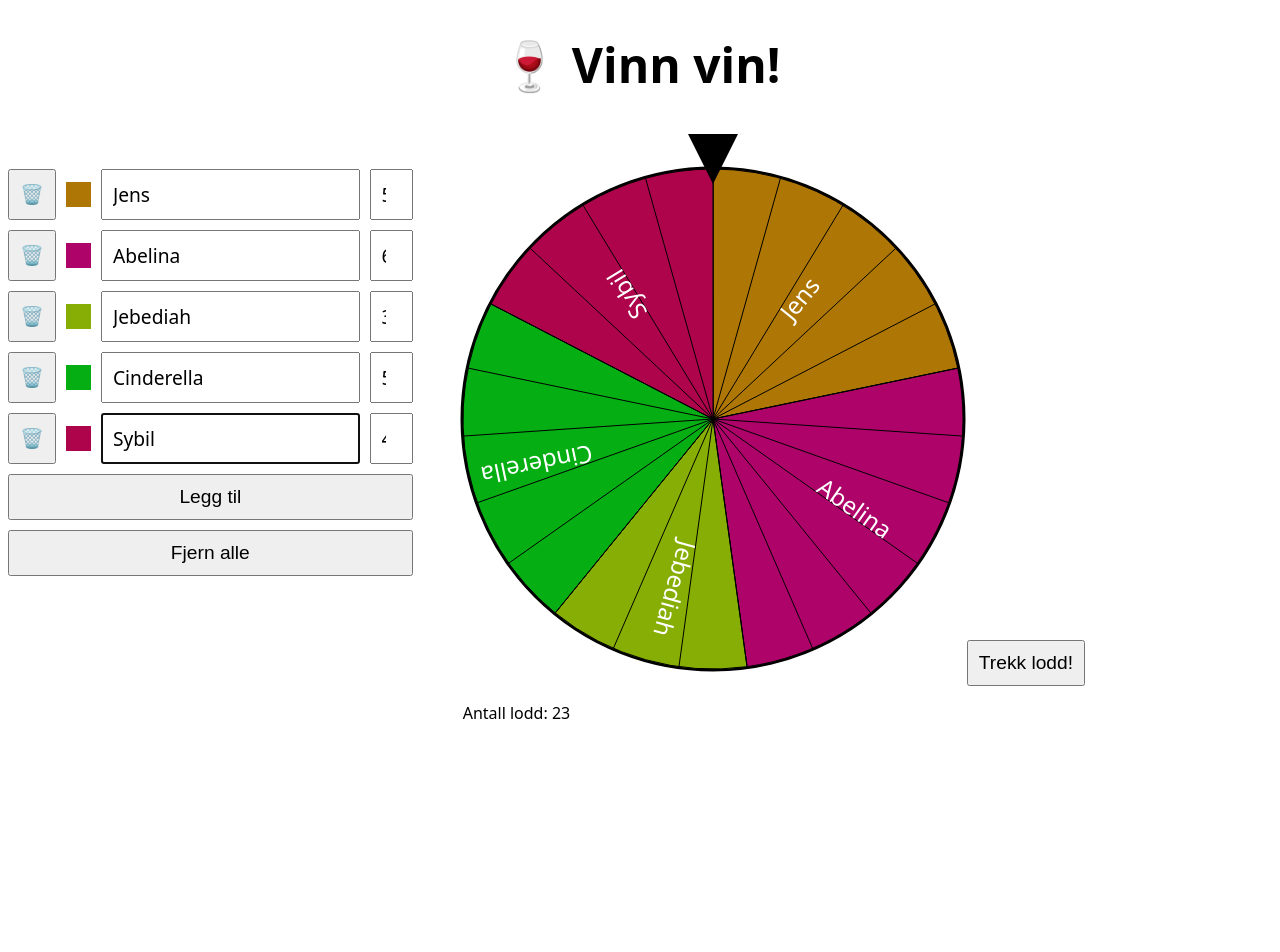
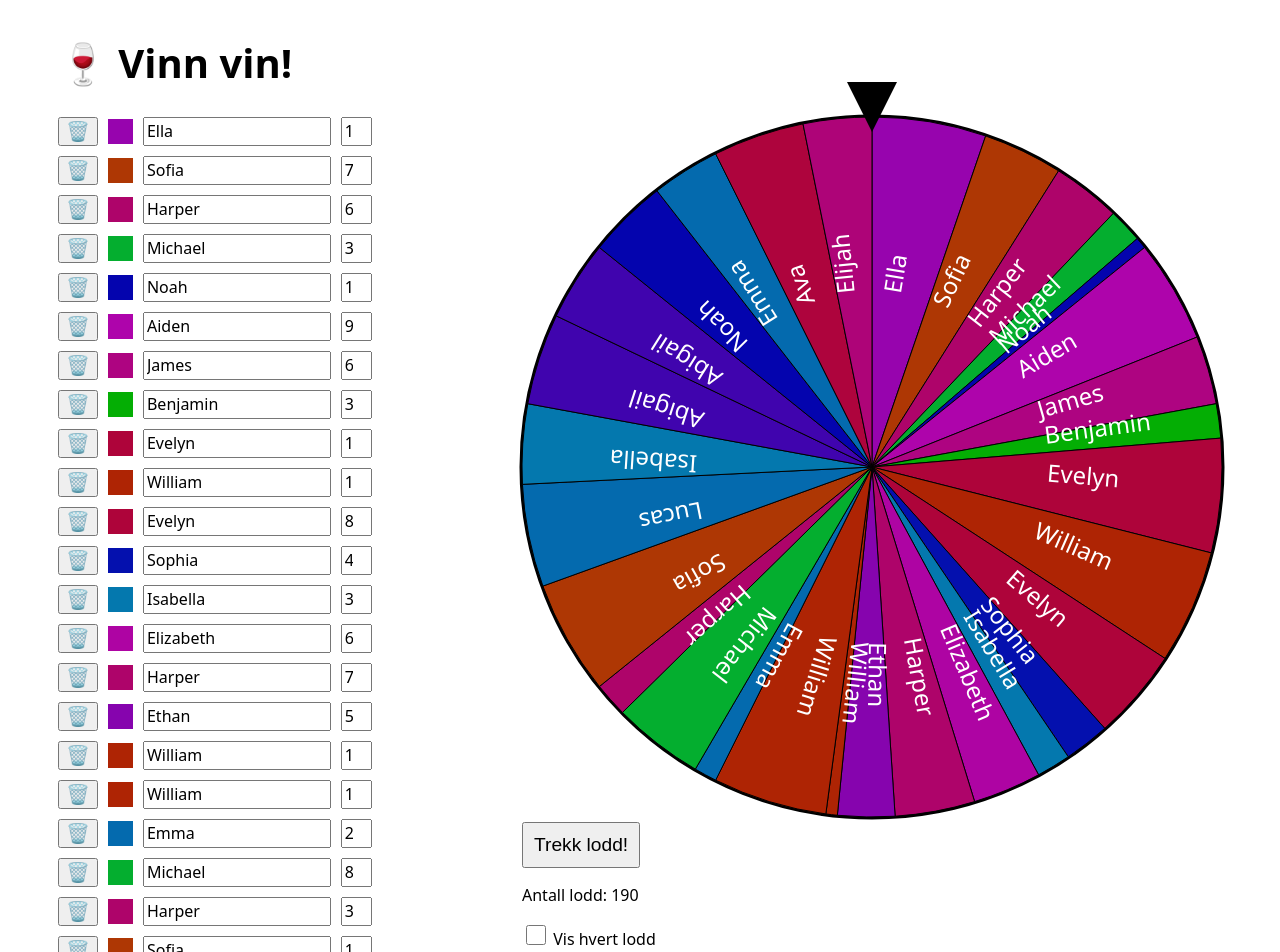
Before and after one commit to OleSkaar/vinn-vin, a SvelteKit app: page / in a window 1280 px wide. Shown: the top 952 px of the page. Before the commit the page ends 800 px from the top, so only its background shows below. Built offline with nearby package versions, Linux system fonts and the light colour scheme.

Commit message:
Functionality to toggle ticket lines, make styling compact

```diff
--- a/src/components/Participants.svelte
+++ b/src/components/Participants.svelte
@@ -110,8 +110,7 @@
 
 	input {
 		width: 100%;
-		padding: 10px;
-		font-size: 1.2em;
+		font-size: 1em;
 		font-family: system-ui;
 	}
 
@@ -127,7 +126,6 @@
 
 	button {
 		font-size: 1.2em;
-		padding: 10px;
 		cursor: pointer;
 	}
 </style>
--- a/src/components/Sector.svelte
+++ b/src/components/Sector.svelte
@@ -6,18 +6,23 @@
 	export let sector: SectorData;
 	export let radius: number;
 	export let isOnlySector: boolean;
+	export let ticketLines: boolean;
 
 	$: svgData = getSectorSvgData(sector, radius);
 	$: fill = getColorHashFromString(sector.participant.name);
 </script>
 
-<path d={svgData.sectorPath} {fill} class="sector" class:stroke="{!isOnlySector}" />
+<path d={svgData.sectorPath} {fill} class="sector" class:stroke={!isOnlySector} />
 <path d={svgData.centerPath} id={`participant-${sector.participant.id}`} />
-{#each svgData.ticketPaths as ticketPath}
-	<path d={ticketPath} class="stroke" />
-{/each}
+{#if ticketLines}
+	{#each svgData.ticketPaths as ticketPath}
+		<path d={ticketPath} class="stroke" />
+	{/each}
+{/if}
 <text>
-	<textPath href={`#participant-${sector.participant.id}`} startOffset="50%">{sector.participant.name}</textPath>
+	<textPath href={`#participant-${sector.participant.id}`} startOffset="50%"
+		>{sector.participant.name}</textPath
+	>
 </text>
 
 <style>
--- a/src/components/WheelOfFortune.svelte
+++ b/src/components/WheelOfFortune.svelte
@@ -6,6 +6,8 @@
 	import { drawTicket } from '../utils/drawTicket';
 
 	export let diameter: number;
+
+	let ticketLines = false;
 
 	$: radius = diameter / 2;
 
@@ -66,7 +68,7 @@
 			<circle r={radius} cx={0} cy={0} stroke-width="5" />
 			<g class="sectors" style={`transform: rotate(${rotation}deg)`}>
 				{#each sectors as sector (sector.participant.id)}
-					<Sector {sector} {radius} isOnlySector={sectors.length === 1} />
+					<Sector {sector} {radius} {ticketLines} isOnlySector={sectors.length === 1} />
 				{/each}
 			</g>
 		</g>
@@ -82,6 +84,8 @@
 		<p>{winner}</p>
 	{/if}
 	<p>Antall lodd: {totalTickets}</p>
+	<input type="checkbox" name="Ticket lines" bind:checked={ticketLines} />
+	<label for="Ticket lines">Vis hvert lodd</label>
 </div>
 
 <style>
@@ -100,6 +104,11 @@
 		cursor: pointer;
 	}
 
+	input {
+		width: 20px;
+		height: 20px;
+	}
+
 	.sectors {
 		transition: transform 1s ease;
 	}
--- a/src/routes/+page.svelte
+++ b/src/routes/+page.svelte
@@ -2,7 +2,7 @@
 	import WheelOfFortune from '../components/WheelOfFortune.svelte';
 	import Participants from '../components/Participants.svelte';
 
-	const diameter = 500;
+	const diameter = 700;
 </script>
 
 <svelte:head>
@@ -27,17 +27,17 @@
 	main {
 		font-family: system-ui;
 		margin: 0 auto;
+		padding: 0 50px;
 	}
 
 	h1 {
-		text-align: center;
-		font-size: 3em;
-		margin-bottom: 1.5em;
+		display: inline-block;
+		font-size: 2.5em;
 	}
 
 	.container {
 		display: grid;
 		grid-template-columns: 1fr 2fr;
-		gap: 50px;
+		gap: 150px;
 	}
 </style>
--- a/src/stores/participants.ts
+++ b/src/stores/participants.ts
@@ -4,28 +4,153 @@ import type { Participant } from '../types';
 export const participants = writable<Participant[]>([
     {
         id: 0,
-        name: 'Jens',
-        tickets: 5,
+        name: "Ella",
+        tickets: 10
     },
     {
         id: 1,
-        name: 'Abelina',
-        tickets: 6,
+        name: "Sofia",
+        tickets: 7
     },
     {
         id: 2,
-        name: 'Jebediah',
-        tickets: 3,
+        name: "Harper",
+        tickets: 6
     },
     {
         id: 3,
-        name: 'Cinderella',
-        tickets: 5,
+        name: "Michael",
+        tickets: 3
     },
     {
         id: 4,
-        name: 'Sybil',
-        tickets: 4,
+        name: "Noah",
+        tickets: 1
+    },
+    {
+        id: 5,
+        name: "Aiden",
+        tickets: 9
+    },
+    {
+        id: 6,
+        name: "James",
+        tickets: 6
+    },
+    {
+        id: 7,
+        name: "Benjamin",
+        tickets: 3
+    },
+    {
+        id: 8,
+        name: "Evelyn",
+        tickets: 10
+    },
+    {
+        id: 9,
+        name: "William",
+        tickets: 10
+    },
+    {
+        id: 10,
+        name: "Evelyn",
+        tickets: 8
+    },
+    {
+        id: 11,
+        name: "Sophia",
+        tickets: 4
+    },
+    {
+        id: 12,
+        name: "Isabella",
+        tickets: 3
+    },
+    {
+        id: 13,
+        name: "Elizabeth",
+        tickets: 6
+    },
+    {
+        id: 14,
+        name: "Harper",
+        tickets: 7
+    },
+    {
+        id: 15,
+        name: "Ethan",
+        tickets: 5
+    },
+    {
+        id: 16,
+        name: "William",
+        tickets: 1
+    },
+    {
+        id: 17,
+        name: "William",
+        tickets: 10
+    },
+    {
+        id: 18,
+        name: "Emma",
+        tickets: 2
+    },
+    {
+        id: 19,
+        name: "Michael",
+        tickets: 8
+    },
+    {
+        id: 20,
+        name: "Harper",
+        tickets: 3
+    },
+    {
+        id: 21,
+        name: "Sofia",
+        tickets: 10
+    },
+    {
+        id: 22,
+        name: "Lucas",
+        tickets: 9
+    },
+    {
+        id: 23,
+        name: "Isabella",
+        tickets: 7
+    },
+    {
+        id: 24,
+        name: "Abigail",
+        tickets: 8
+    },
+    {
+        id: 25,
+        name: "Abigail",
+        tickets: 7
+    },
+    {
+        id: 26,
+        name: "Noah",
+        tickets: 7
+    },
+    {
+        id: 27,
+        name: "Emma",
+        tickets: 6
+    },
+    {
+        id: 28,
+        name: "Ava",
+        tickets: 8
+    },
+    {
+        id: 29,
+        name: "Elijah",
+        tickets: 6
     }
 ]);
 
```
